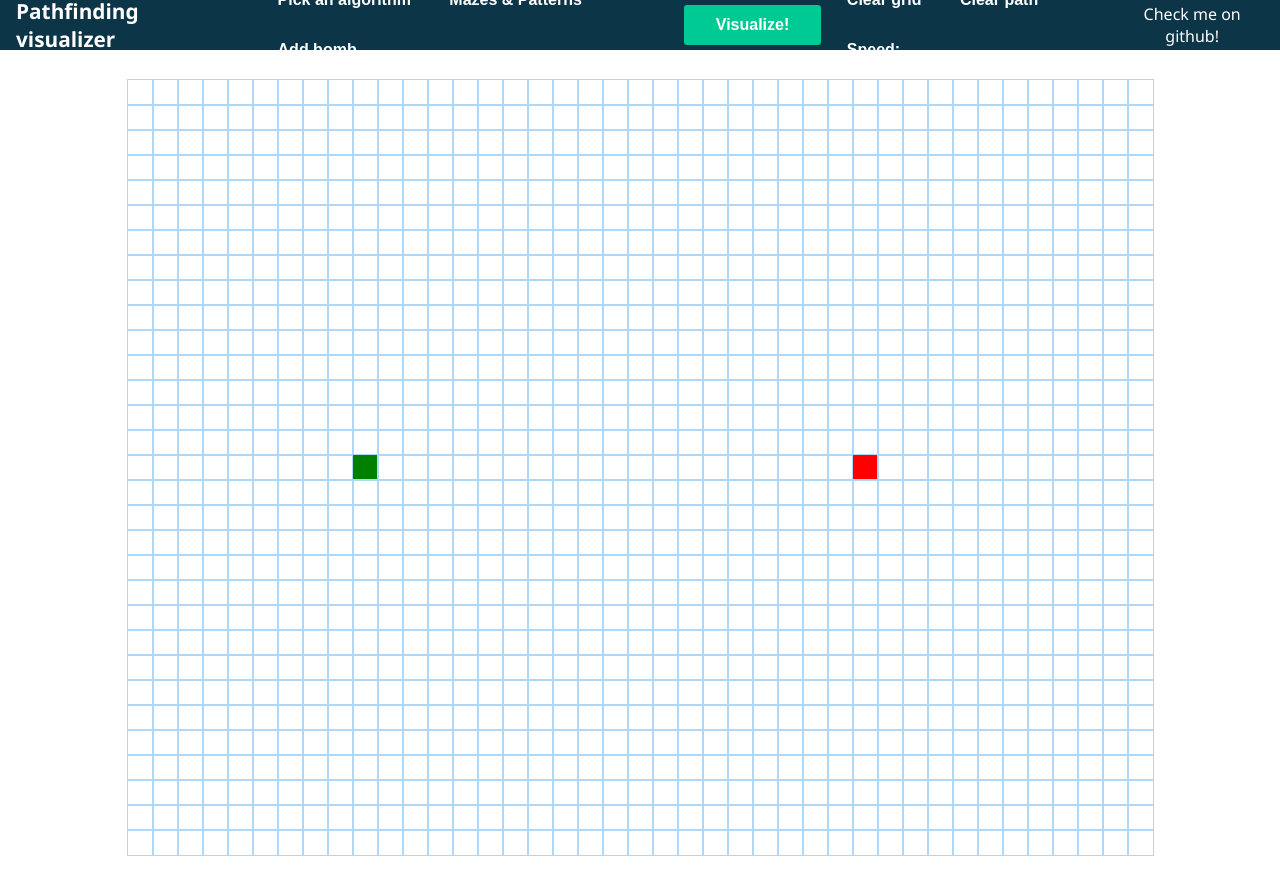
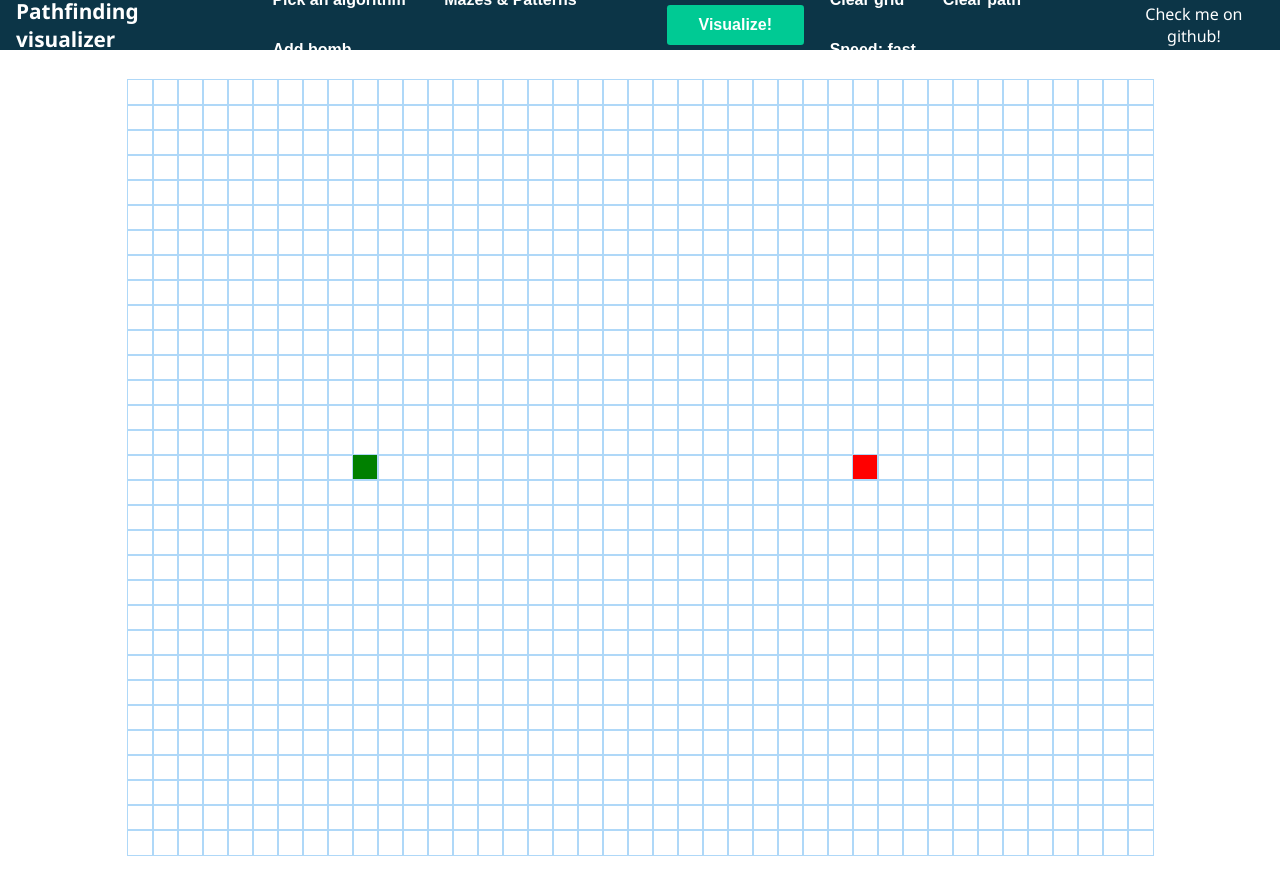
Before and after one commit to egortrussov/pathfinding-visualizer, a React (Create React App) app: page / in a window 1280 px wide. Built offline with nearby package versions, Linux system fonts and the light colour scheme.

Commit message:
Added speed functionality

```diff
--- a/src/PathfindingVisualizer/Navbar/Navbar.jsx
+++ b/src/PathfindingVisualizer/Navbar/Navbar.jsx
@@ -8,7 +8,8 @@ class Navbar extends Component {
 
         this.state = {
             selectedAlgorithm: '',
-            btnErrorMessage: ''
+            btnErrorMessage: '',
+            selectedSpeed: 'fast'
         }
     }
 
@@ -20,15 +21,33 @@ class Navbar extends Component {
             case 'algo':
                 document.getElementById(`grid-popout`).classList.remove("active");
                 document.getElementById(`grid-btn`).classList.remove("active");
+                document.getElementById(`speed-btn`).classList.remove("active");
+                document.getElementById(`speed-popout`).classList.remove("active");
                 break;
             case 'grid':
                 document.getElementById(`algo-popout`).classList.remove("active");
                 document.getElementById(`algo-btn`).classList.remove("active");
+                document.getElementById(`speed-btn`).classList.remove("active");
+                document.getElementById(`speed-popout`).classList.remove("active");
+                break;
+            case 'speed':
+                document.getElementById(`algo-popout`).classList.remove("active");
+                document.getElementById(`algo-btn`).classList.remove("active");
+                document.getElementById(`grid-popout`).classList.remove("active");
+                document.getElementById(`grid-btn`).classList.remove("active");
                 break;
 
             default:
                 break;
         }
+    }
+
+    setSpeed(speed) {
+        this.setState({
+            ...this.state,
+            selectedSpeed: speed
+        })
+        this.props.setAlgoSpeed(speed);
     }
 
     runVisualizer() {
@@ -70,7 +89,7 @@ class Navbar extends Component {
                             </button>
                             <button>Add bomb</button>
                         </div>
-                        <div className="btns-middle">
+                        <div className="btns-middle" >
                             <button onClick={ () => this.runVisualizer() } className="cta">
                                 { this.state.btnErrorMessage ? this.state.btnErrorMessage : `Visualize${ this.state.selectedAlgorithm ? ' ' : '' }${ this.state.selectedAlgorithm }!`
                                 }
@@ -81,7 +100,13 @@ class Navbar extends Component {
                         <div className="btns-right">
                             <button onClick={ () => clearGrid() }>Clear grid</button>
                             <button onClick={ () => clearPath() }>Clear path</button>
-                            <button>Speed: </button>
+                            <button onClick={ () => this.handlePopout('speed') } id="speed-btn">Speed: { this.state.selectedSpeed }
+                                <div className="popout speed-popout" id="speed-popout">
+                                    <button onClick={ () => this.setSpeed('fast') }>Fast</button>
+                                    <button onClick={ () => this.setSpeed('medium') }>Medium</button>
+                                    <button onClick={ () => this.setSpeed('slow') }>Slow</button>
+                                </div>
+                            </button>
                         </div>
                     </div>
                 </div>
--- a/src/PathfindingVisualizer/PathfindingVisualizer.jsx
+++ b/src/PathfindingVisualizer/PathfindingVisualizer.jsx
@@ -27,16 +27,20 @@ export default class PathfindingVisualizer extends Component {
             grid: [],
             mouseIsPressed: false,
             walls: [],
-            visitedNodes: []
+            visitedNodes: [],
+            speed: 10
         };
     }
 
     animateAlgorithm(visitedNodesInOrder, nodesInShortestPathOrder) {
+        const speed = this.state.speed;
+        console.log(speed);
+
         for (let i = 0; i <= visitedNodesInOrder.length; i++) {
             if (i === visitedNodesInOrder.length) {
                 setTimeout(() => {
                     this.animateShortestPath(nodesInShortestPathOrder);
-                }, 10 * i);
+                }, speed * i);
                 return;
             }
             setTimeout(() => {
@@ -50,7 +54,7 @@ export default class PathfindingVisualizer extends Component {
 
                 //console.log(node.col, node.row, newGrid[node.col][node.row]);
 
-            }, 10 * i)
+            }, speed * i)
         }
     }
 
@@ -60,7 +64,7 @@ export default class PathfindingVisualizer extends Component {
                 const node = nodesInShortestPathOrder[i];
                 if (!(node.col === START_NODE_COL && node.row === START_NODE_ROW) && !(node.col === FINISH_NODE_COL && node.row === FINISH_NODE_ROW))
                 document.getElementById(`node-${node.row}-${node.col}`).className = 'node node-is-path'
-            }, i * 10)
+            }, i * this.state.speed)
         }
     }
 
@@ -192,6 +196,19 @@ export default class PathfindingVisualizer extends Component {
         this.setState({ grid: updatedGrid })
     }
 
+    setAlgoSpeed(speed) {
+        let speedValue;
+        if (speed === 'fast') speedValue = 10;
+            else if (speed === 'medium') speedValue = 15;
+                else speedValue = 20;
+        console.log(speedValue);
+
+        this.setState({
+            ...this.state,
+            speed: speedValue
+        })
+    }
+
     render() {
         const { grid, mouseIsPressed } = this.state;
 
@@ -208,7 +225,8 @@ export default class PathfindingVisualizer extends Component {
                         generateGrid={ () => this.generateGrid() }
                         generateSidewinderGrid={ () => this.generateSidewinderGrid() }
                         clearGrid={ () => this.clearGrid() }
-                        clearPath={ () => this.clearPath() }></Navbar>
+                        clearPath={ () => this.clearPath() }
+                        setAlgoSpeed={ (speed) => this.setAlgoSpeed(speed) }></Navbar>
                 <div className="grid">
                     {
                         grid.map((row, rowInd) => {
--- a/src/algorithms/middleware.js
+++ b/src/algorithms/middleware.js
@@ -47,7 +47,6 @@ function updateUnvisitedNeighborsForAstar(node, grid, finishNode) {
 
 function updateUnvisitedNeighborsForDijkstra(node, grid, finishNode) {
     const neighbors = getUnvisitedNeighbors(node, grid);
-    console.log('Neighbors: ', neighbors);
 
     for (const neighbor of neighbors) {
         neighbor.distance = node.distance + 1;
```
